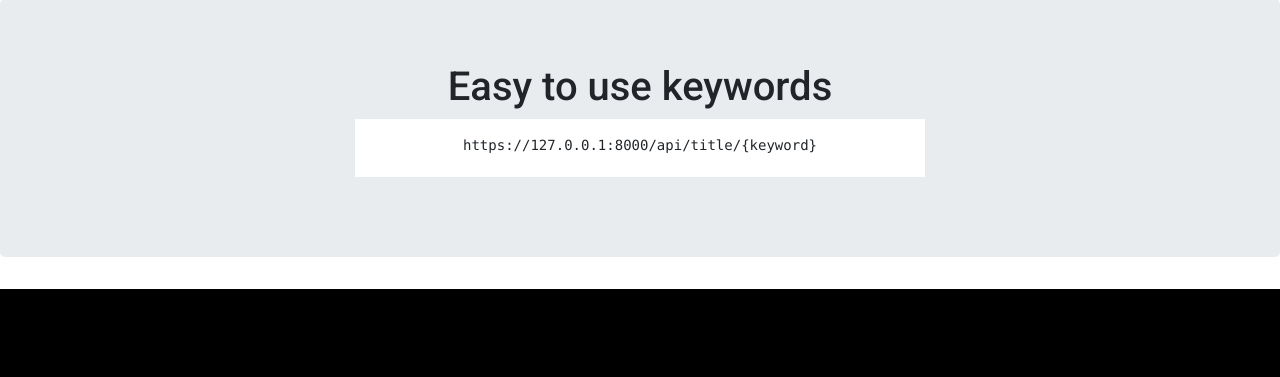
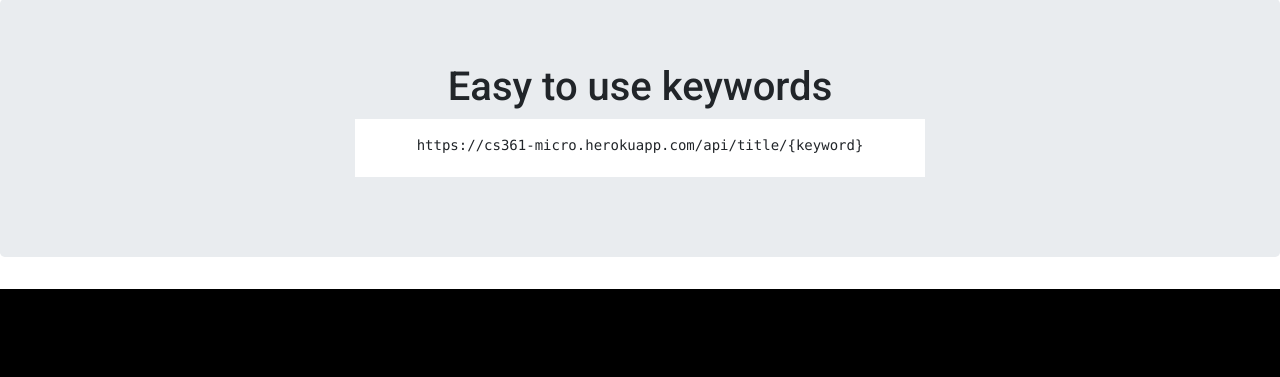
Before and after one commit to ivyzj/CS361-microservice, a Django app: page / in a window 1280 px wide. Shown: the part 677-1054 px from the top of the page. Run offline with Django 3.2, Linux system fonts and the light colour scheme; some libraries are stand-ins or nearby versions.

Commit message:
change the url of images

```diff
--- a/templates/base/index.html
+++ b/templates/base/index.html
@@ -57,7 +57,7 @@
             <div class=" d-none d-md-none d-md-block col-md-6">
                 <section class="jumbotron text-center bg-white px-0">
                     <div class="container">
-                        <img class="shadow mb-5 bg-white rounded" src="http://127.0.0.1:8000/api/title/tree" width="100%">
+                        <img class="shadow mb-5 bg-white rounded" src="https://cs361-micro.herokuapp.com/api/title/tree" width="100%">
                     </div>
                 </section>
             </div>
@@ -68,7 +68,7 @@
             <h1 class="txt-robo h1">Easy to use keywords</h1>
             <!-- <p>Just find an image and create a URL, not quite implemented width and height yet!</p> -->
 
-            <pre class="bg-white pt-3"><code>https://127.0.0.1:8000/api/title/{keyword}</code>
+            <pre class="bg-white pt-3"><code>https://cs361-micro.herokuapp.com/api/title/{keyword}</code>
             </pre>
             <!-- <h1 class="txt-robo h1">Or just a random image we pick for you</h1> -->
             <!-- <p>Just find an image and create a URL, not quite implemented width and height yet!</p> -->
```
